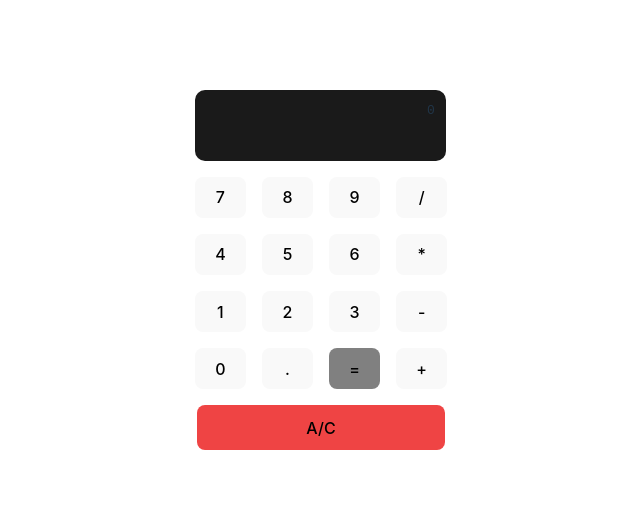
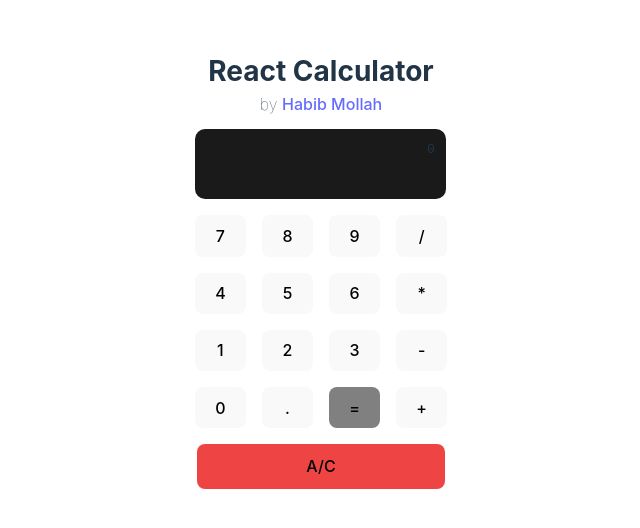
Before and after one commit to HabibMollah/js-calculator-fcc-project, a React (Vite) app: page / in a window 1280 px wide. Shown: the part 130-658 px from the top of the page, without its empty margins (319-959 px from the left). Built offline with nearby package versions, Linux system fonts and the light colour scheme.

Commit message:
add headings

```diff
--- a/src/App.tsx
+++ b/src/App.tsx
@@ -44,6 +44,14 @@ export default function App() {
   };
 
   return (
+    <main>
+      <h1>React Calculator</h1>
+      <h2>
+        by{' '}
+        <a target="_blank" href="https://github.com/habibmollah">
+          Habib Mollah
+        </a>
+      </h2>
       <div className="app">
         <div id="display">{totalInput ? totalInput : 0}</div>
         <main className="calculator">
@@ -87,6 +95,7 @@ export default function App() {
           </button>
         </div>
       </div>
+    </main>
   );
 }
 
--- a/src/index.css
+++ b/src/index.css
@@ -21,6 +21,7 @@ a {
 }
 a:hover {
   color: #535bf2;
+  text-decoration: underline;
 }
 
 body {
@@ -32,8 +33,13 @@ body {
 }
 
 h1 {
-  font-size: 3.2em;
-  line-height: 1.1;
+  font-size: 1.75em;
+  line-height: 0.1;
+}
+
+h2 {
+  font-size: 1em;
+  font-weight: 100;
 }
 
 button {
```
Lines whose indentation alone changed are shown as unchanged.
